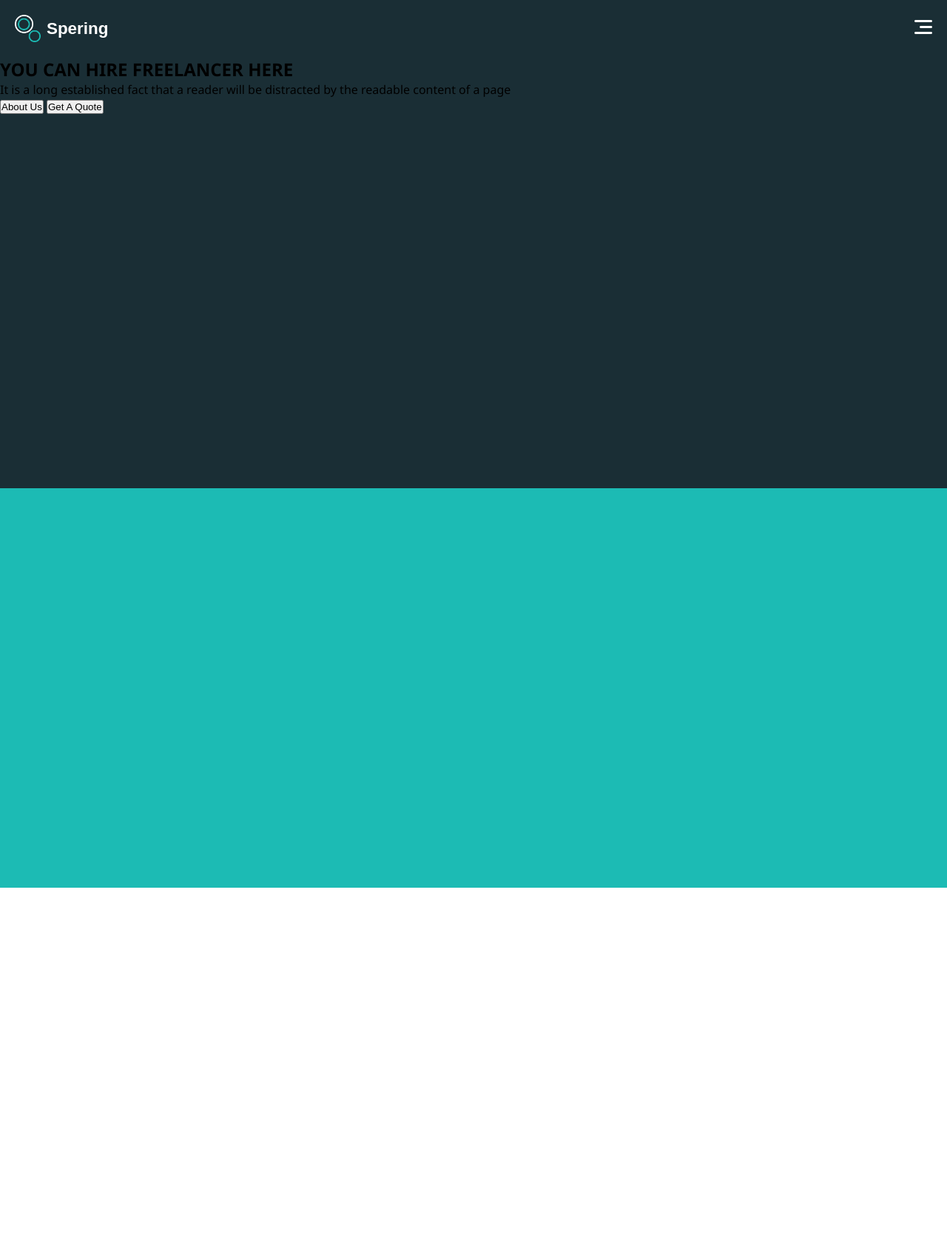
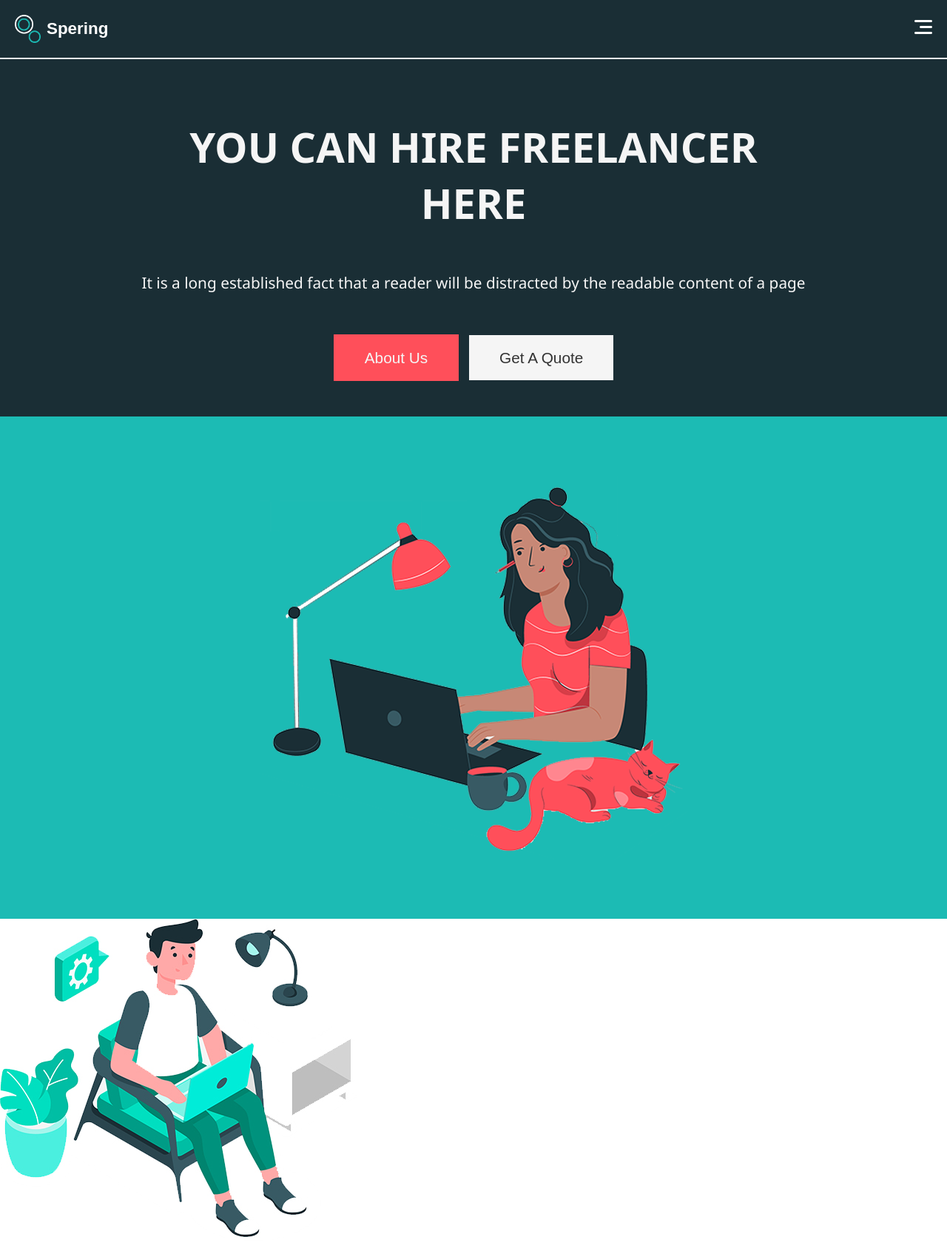
Before and after one commit to saqlain-hub/digital-agency-boostrap, a plain HTML site: page index.html in a window 1280 px wide. Shown: the whole page at 74% size. Before the commit the page ends 1200 px from the top, so only its background shows below. Drawn offline with Linux system fonts and the light colour scheme.

Commit message:
Freelancing site a UI project clone the sample taken from free template site, I do not own any visual content it is only for learning purposes

```diff
--- a/css/index.css
+++ b/css/index.css
@@ -11,13 +11,17 @@ a {
   color: #333;
   font-family: var(--primary-font);
 }
+ul {
+  list-style-type: none;
+}
 
 :root {
   --primary-font: Arial, Helvetica, sans-serif;
   --secondary-font: "Segoe UI", Tahoma, Geneva, Verdana, sans-serif;
   --primary-gradient: linear-gradient(to right, #1a2e35 55%, #1cbbb4 55%);
   --secondary-gradient: linear-gradient(to bottom, #1a2e35 55%, #1cbbb4 55%);
-  --bg-color: #1a2e35;
+  --bg-dark-color: #1a2e35;
+  --bg-light-color: #1cbbb4;
 }
 
 body {
@@ -29,20 +33,22 @@ body {
 
 header {
   width: 100%;
-  background: var(--secondary-gradient);
-  height: 150vh;
-  position: relative;
+  background: var(--bg-dark-color);
 }
 
 nav {
   color: #fff;
+  position: relative;
 }
 
-nav .nav-flex {
+.nav-flex {
+  height: 80px;
+  background: var(--bg-color);
   display: flex;
   align-items: center;
   justify-content: space-between;
   padding: 20px;
+  border-bottom: 2px solid whitesmoke;
 }
 
 nav .logo a {
@@ -58,26 +64,114 @@ nav .logo img {
   width: 35px;
 }
 
-nav ul {
-  position: absolute;
-  /* top: 0; */
+.nav-ul {
+  position: relative;
+  display: none;
+  overflow: hidden;
   width: 100%;
-  display: none;
+  flex-direction: column;
+  justify-content: center;
+  padding: 0 0 2rem 0;
+  background: var(--bg-dark-color);
+}
+
+.nav-ul.show-ul {
+  display: flex;
+  height: 350px;
+}
+
+ul.nav-ul li {
+  width: 100%;
+  text-align: center;
+}
+
+ul.nav-ul li a {
+  display: block;
+  width: 100%;
+  color: whitesmoke;
+  padding: 1.3rem 0;
+  font-size: 1.5em;
+  /* border-bottom: 1px solid whitesmoke; */
+}
+
+ul.nav-ul li:hover,
+ul.nav-ul li:focus {
+  opacity: 0.8;
+}
+
+.hero-section {
+  width: 100%;
+  transition: top 0.5s ease-in-out;
+}
+
+.hero-section .left {
+  display: flex;
   flex-direction: column;
   align-items: center;
-  list-style: none;
-  margin-top: 8px;
+  justify-content: center;
+  text-align: center;
+  background-color: var(--bg-dark-color);
+  padding: 2rem 0rem;
+  color: whitesmoke;
 }
 
-nav ul.show {
-  display: flex;
-  transition: all 0.5s ease-in;
+.hero-section .left h1 {
+  font-size: 3.5rem;
+  padding: 3rem 14rem;
+  text-transform: uppercase;
 }
 
-nav ul li {
-  margin: 10px 0;
+.hero-section .left p {
+  font-size: 1.3rem;
+  padding: 0 2.2rem;
+  margin: 0.5rem 0;
 }
-nav ul li a {
-  color: #fff;
-  font-size: 1.2rem;
+
+.hero-section .hero-btn {
+  margin-top: 3rem;
+  margin-bottom: 1rem;
 }
+.hero-section .left button {
+  font-size: 1.3rem;
+  padding: 1.1rem 2.5rem;
+  margin: 0 0.3rem;
+  cursor: pointer;
+}
+
+.left .btn-white {
+  background: whitesmoke;
+  color: #333;
+  border: 1px solid whitesmoke;
+}
+
+.left .btn-pink {
+  background: #ff4f5a;
+  color: whitesmoke;
+  border: 2px solid #ff4f5a;
+}
+
+.left .btn-white:hover {
+  background: transparent;
+  border: 2px solid whitesmoke;
+  color: whitesmoke;
+}
+
+.left .btn-pink:hover {
+  background: transparent;
+  border: 2px solid #ff4f5a;
+  color: whitesmoke;
+}
+
+.hero-section .right {
+  background-color: var(--bg-light-color);
+  width: 100%;
+  display: flex;
+  flex-direction: column;
+  align-items: center;
+  justify-content: center;
+  padding: 5rem 4rem;
+}
+
+.hero-section .right img {
+  display: block;
+}
--- a/index.html
+++ b/index.html
@@ -18,28 +18,43 @@
             >
           </div>
           <div class="menu">
-            <a href="#"><img id="menu" src="./assets/menu.png" alt="burger menu" /></a>
+            <a href="#"
+              ><img id="menu" src="./assets/menu.png" alt="burger menu"
+            /></a>
           </div>
         </div>
-        <ul id="nav-links">
+        <!-- nav flex ends-->
+
+        <ul class="nav-ul" id="nav-ul">
           <li><a href="#">Home</a></li>
           <li><a href="#">About</a></li>
           <li><a href="#">Work</a></li>
           <li><a href="#">Category</a></li>
         </ul>
       </nav>
-      <section id="hero-section">
-        <div class="hero-section">
-          <h1>YOU CAN HIRE FREELANCER HERE</h1>
-          <p>It is a long established fact that a reader will be distracted by the readable content of a page</p>
-          <div class="btn">
-            <button class="btn-1">About Us</button>
-            <button class="btn-2">Get A Quote</button>
+      <section class="hero-section" id="hero">
+        <div class="left">
+          <h1>You can hire freelancer here</h1>
+          <p>
+            It is a long established fact that a reader will be distracted by
+            the readable content of a page
+          </p>
+          <div class="hero-btn">
+            <button class="btn-pink">About Us</button>
+            <button class="btn-white">Get A Quote</button>
           </div>
+        </div>
+        <div class="right">
+          <img src="./assets/slider-img.png" alt="" />
         </div>
       </section>
     </header>
-    <main class="container"></main>
+    <main class="container">
+      <section class="section-one">
+        <div class="left"><img src="./assets/experience-img.jpg" alt="" /></div>
+        <div class="right"></div>
+      </section>
+    </main>
     <footer class="container"></footer>
 
     <script src="./js/index.js"></script>
--- a/js/index.js
+++ b/js/index.js
@@ -1,7 +1,7 @@
 const menu = document.querySelector("#menu");
 
 menu.addEventListener("click", function () {
-  const ul = document.querySelector("#nav-links");
-  ul.classList.toggle("show");
+  const navUl = document.querySelector("#nav-ul");
+  navUl.classList.toggle("show-ul");
   menu.classList.toggle("active");
 });
```
